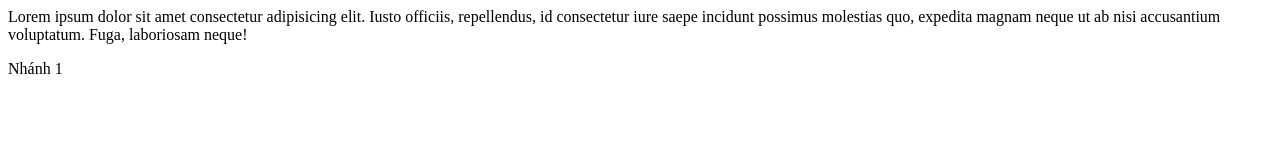
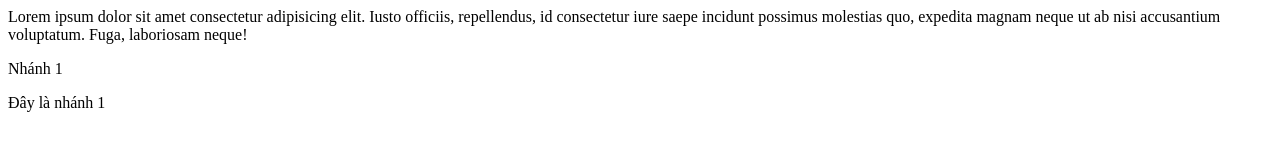
Before and after one commit to linh2113/testgit, a plain HTML site: page index.html in a window 1280 px wide. Drawn offline with Linux system fonts and the light colour scheme.

Commit message:
day la nhanh 1

```diff
--- a/index.html
+++ b/index.html
@@ -15,5 +15,6 @@
       consectetur iure saepe incidunt possimus molestias quo, expedita magnam neque ut ab nisi
       accusantium voluptatum. Fuga, laboriosam neque!
       <p>Nhánh 1</p>
+      <p>Đây là nhánh 1</p>
    </body>
 </html>
```
